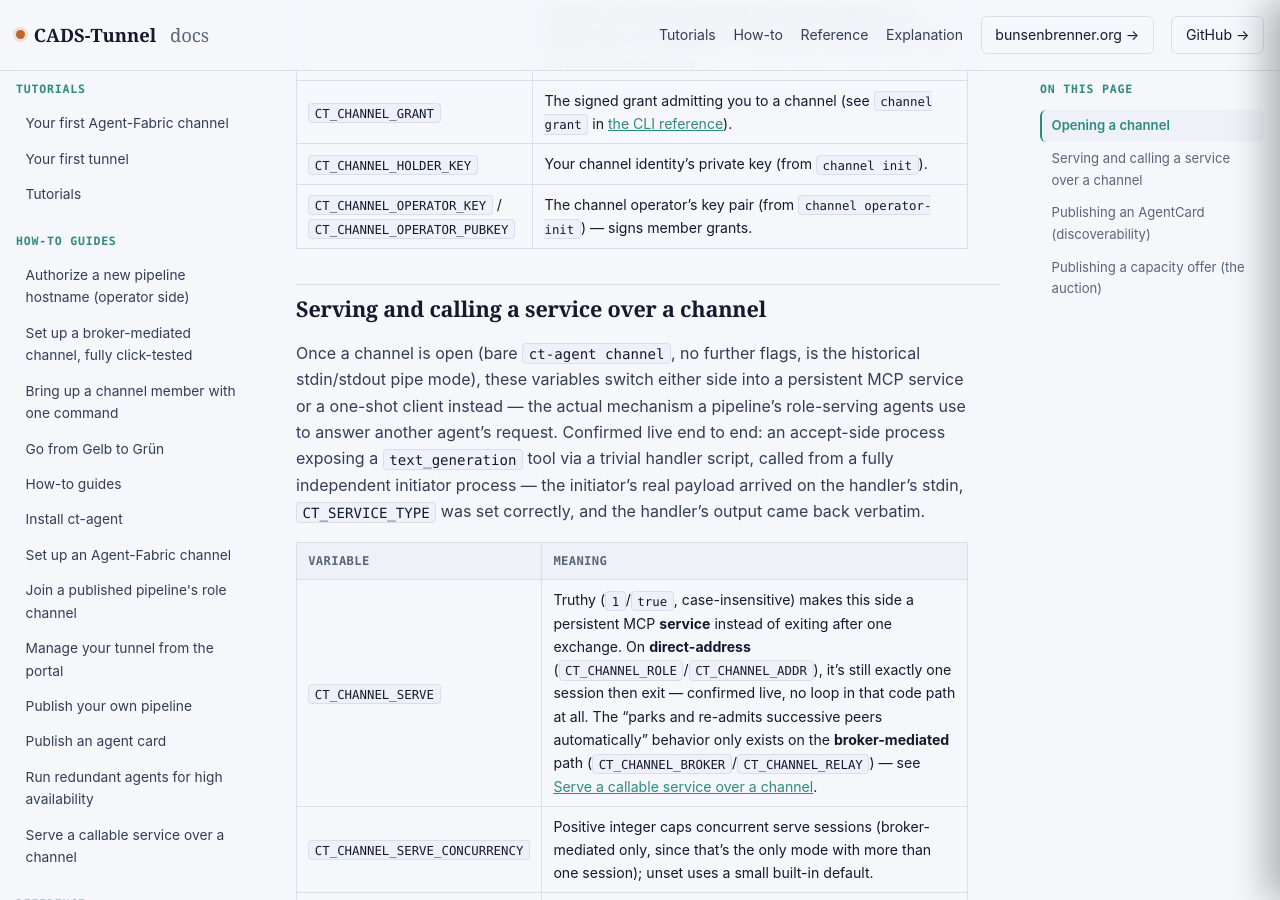
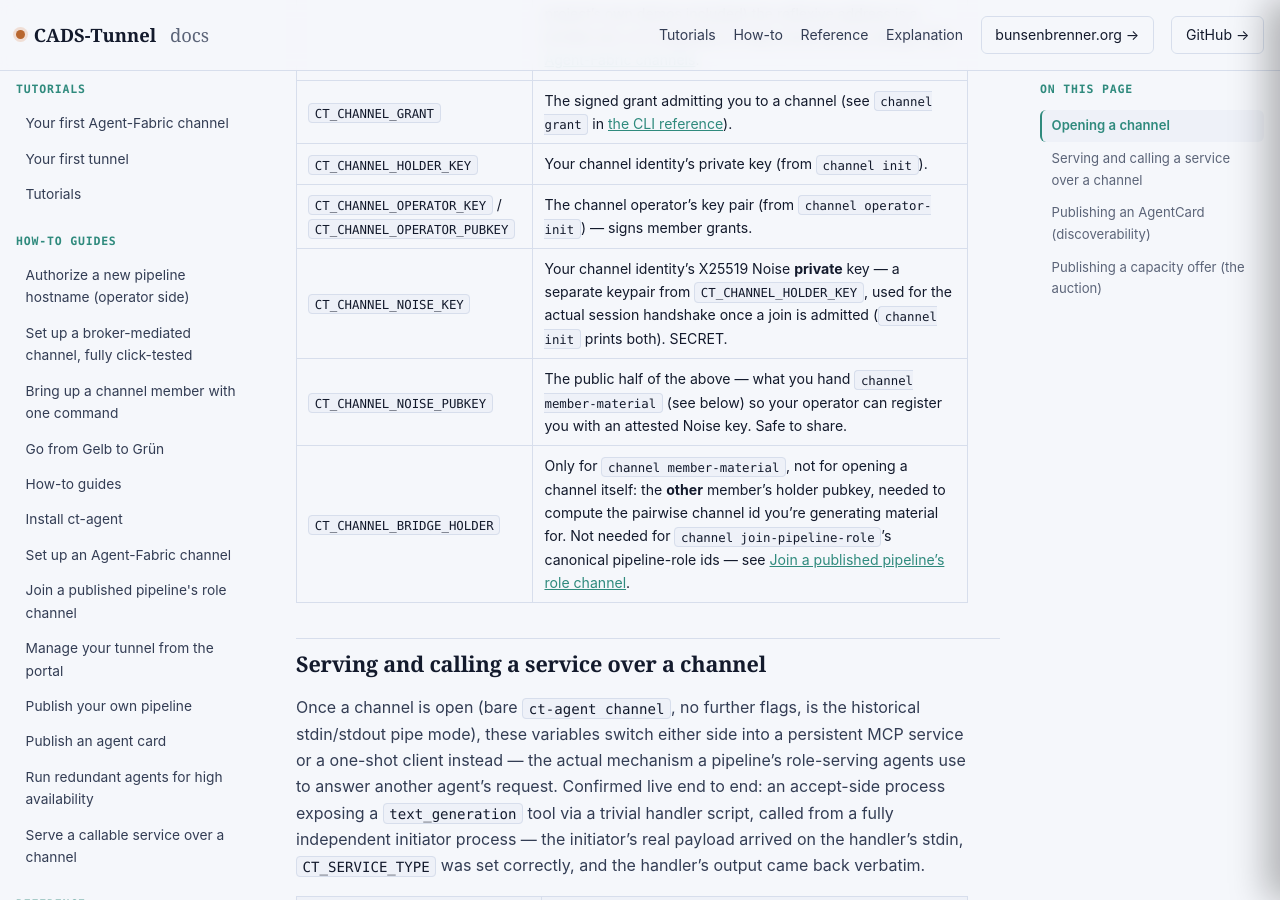
Before and after one commit to scimbe/CADS-Tunnel-docs, a Jekyll site: the page built from _reference/channel-environment-variables.md, in a window 1280 px wide and 900 px high, scrolled down 1577 px. Built offline with Jekyll 4.4.1, drawn with Linux system fonts in a browser that asks for light colours.

Commit message:
docs(channel-env-vars): add CT_CHANNEL_NOISE_KEY/NOISE_PUBKEY/BRIDGE_HOLDER
Three variables used throughout join-a-channel.md, join-a-pipeline-role.md,
serve-a-channel-service.md, publish-an-agent-card.md, and
broker-mediated-channel.md, but never actually defined in this reference's
"Opening a channel" table -- readers had to infer their meaning from
how-to examples alone. Source-grounded against ct-agent's channel_run.rs.

```diff
--- a/_reference/channel-environment-variables.md
+++ b/_reference/channel-environment-variables.md
@@ -29,6 +29,9 @@ Referenced from three other pages as a known gap until now — pulled directly f
 | `CT_CHANNEL_GRANT` | The signed grant admitting you to a channel (see `channel grant` in [the CLI reference]({{ '/reference/cli/' | relative_url }})). |
 | `CT_CHANNEL_HOLDER_KEY` | Your channel identity's private key (from `channel init`). |
 | `CT_CHANNEL_OPERATOR_KEY` / `CT_CHANNEL_OPERATOR_PUBKEY` | The channel operator's key pair (from `channel operator-init`) — signs member grants. |
+| `CT_CHANNEL_NOISE_KEY` | Your channel identity's X25519 Noise **private** key — a separate keypair from `CT_CHANNEL_HOLDER_KEY`, used for the actual session handshake once a join is admitted (`channel init` prints both). SECRET. |
+| `CT_CHANNEL_NOISE_PUBKEY` | The public half of the above — what you hand `channel member-material` (see below) so your operator can register you with an attested Noise key. Safe to share. |
+| `CT_CHANNEL_BRIDGE_HOLDER` | Only for `channel member-material`, not for opening a channel itself: the **other** member's holder pubkey, needed to compute the pairwise channel id you're generating material for. Not needed for `channel join-pipeline-role`'s canonical pipeline-role ids — see [Join a published pipeline's role channel]({{ '/how-to/join-a-pipeline-role/' | relative_url }}). |
 
 ## Serving and calling a service over a channel
 
```
